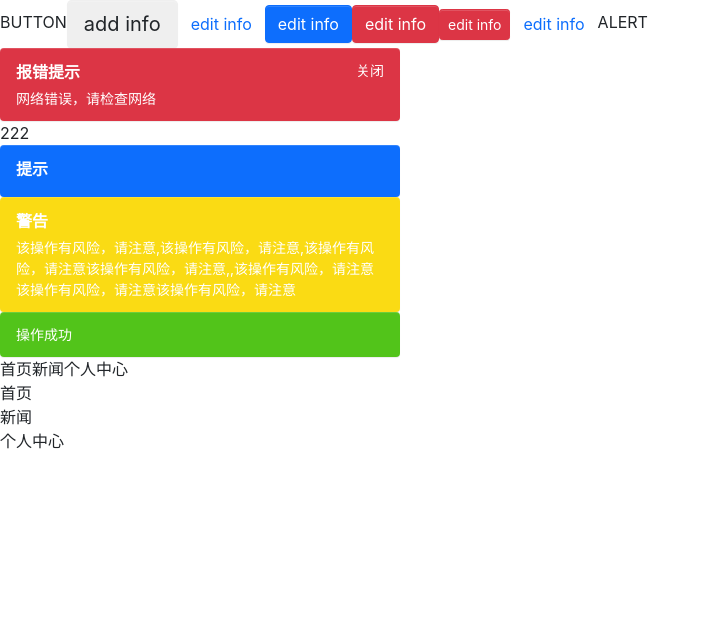
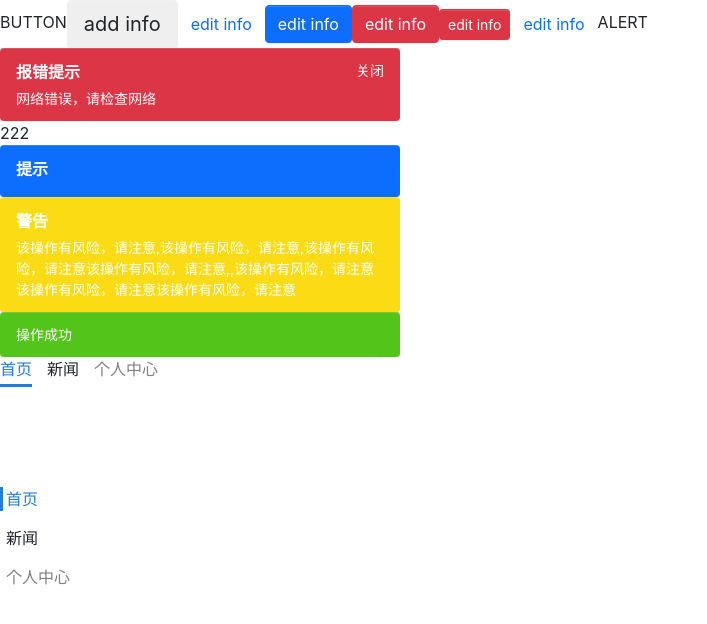
Before and after one commit to LilyLinxl/super-ui, a React (Create React App) app: page / in a window 1280 px wide. Shown: the top 624 px of the page, without its empty margins (0-707 px from the left). Built offline with nearby package versions, Linux system fonts and the light colour scheme.

Commit message:
improve:add style and item-children

```diff
--- a/src/App.tsx
+++ b/src/App.tsx
@@ -11,10 +11,21 @@ function App() {
     {
       label: "新闻",
       key: "news",
+      children: [
+        {
+          label: "党建新闻",
+          key: "party",
+        },
+        {
+          label: "园区新闻",
+          key: "yuanqu",
+        },
+      ],
     },
     {
       label: "个人中心",
       key: "center",
+      disabled: true,
     },
   ];
   return (
@@ -63,6 +74,7 @@ function App() {
         />
         <Alert alertType={AlertType.Success} content={"操作成功"} />
         <Menu items={items} mode={MenuMode.Horizontal} />
+        <div style={{ height: "100px" }}></div>
         <Menu items={items} mode={MenuMode.Vertical} />
       </header>
     </div>
--- a/src/components/Menu/MenuItem/_styles.scss
+++ b/src/components/Menu/MenuItem/_styles.scss
@@ -0,0 +1,12 @@
+.menu-item-disabled {
+  color: gray;
+  cursor: not-allowed;
+}
+.menu-item-children {
+  position: absolute;
+  border: 2px solid rgb(20, 71, 117);
+  padding: 10px;
+  .menu-sub-item-active {
+    background-color: rgb(141, 177, 216);
+  }
+}
--- a/src/components/Menu/MenuItem/menuItem.tsx
+++ b/src/components/Menu/MenuItem/menuItem.tsx
@@ -1,13 +1,53 @@
-import React from "react";
-
+import React, { useState } from "react";
+import classNames from "classnames";
+import "./_styles.scss";
 export interface MenuItemProps {
   label?: string;
   disabled?: boolean;
   key?: string;
+  children?: MenuItemProps[];
+  onClick?: Function;
 }
 const MenuItem: React.FC<MenuItemProps> = (props) => {
-  const { label, disabled, key } = props;
-  return <div>{label}</div>;
+  const { label, disabled, children } = props;
+  const [childrenVisible, setChildrenVisible] = useState(false);
+  const classnames = classNames("menu", {
+    "menu-item-disabled": disabled,
+  });
+  const [selectedItem, setSelectedItem] = useState("" as any);
+  const defaultClick = (item: MenuItemProps) => {
+    setSelectedItem(item.key);
+  };
+  return (
+    <>
+      <div
+        className={classnames}
+        onMouseEnter={() => setChildrenVisible(!childrenVisible)}
+        // onMouseLeave={() => setChildrenVisible(!childrenVisible)}
+      >
+        {label}
+      </div>
+      {childrenVisible && children?.length && (
+        <div className="menu-item-children">
+          {children?.map((v: MenuItemProps) => (
+            <div
+              key={v.key}
+              onClick={() => {
+                v.disabled || (v.onClick ? v.onClick(v) : defaultClick(v));
+              }}
+              className={
+                selectedItem === v.key
+                  ? `menu-sub-item menu-sub-item-active`
+                  : "menu-sub-item"
+              }
+            >
+              {v.label}
+            </div>
+          ))}
+        </div>
+      )}
+    </>
+  );
 };
 
 export default MenuItem;
--- a/src/components/Menu/_styles.scss
+++ b/src/components/Menu/_styles.scss
@@ -1,8 +1,30 @@
 .menu {
+  .menu-item {
+    cursor: pointer;
+  }
 }
 .menu-horizontal {
   display: flex;
+  .menu-item {
+    padding-bottom: 3px;
+    margin-right: 15px;
+    border-bottom: 3px solid transparent;
+  }
+  .menu-horizontal-item-active {
+    border-bottom: 3px solid rgb(33, 124, 221);
+    color: rgb(33, 124, 221);
+    transition: all 0.5s ease-in;
+  }
 }
-.active {
-  color: red;
+.menu-vertical {
+  .menu-item {
+    padding-left: 3px;
+    margin-bottom: 15px;
+    border-left: 3px solid transparent;
+  }
+  .menu-vertical-item-active {
+    border-left: 3px solid rgb(33, 124, 221);
+    color: rgb(33, 124, 221);
+    transition: all 0.5s ease-in;
+  }
 }
--- a/src/components/Menu/menu.tsx
+++ b/src/components/Menu/menu.tsx
@@ -1,4 +1,4 @@
-import React, { useState } from "react";
+import React, { Children, useState } from "react";
 import MenuItem, { MenuItemProps } from "./MenuItem/menuItem";
 import classNames from "classnames";
 import "./_styles.scss";
@@ -17,7 +17,9 @@ interface MenuProps {
 }
 const Menu: React.FC<MenuProps> = (props) => {
   const { className, mode, items, onClick, onSelect, selectedKey } = props;
-  const [selectedItem, setSelectedItem] = useState(selectedKey);
+  const [selectedItem, setSelectedItem] = useState(
+    selectedKey || items?.[0].key
+  );
   const defaultClick = (item: MenuItemProps) => {
     setSelectedItem(item.key);
   };
@@ -30,9 +32,13 @@ const Menu: React.FC<MenuProps> = (props) => {
         return (
           <div
             onClick={() => {
-              onClick ? onClick() : defaultClick(v);
+              v.disabled || (onClick ? onClick(v) : defaultClick(v));
             }}
-            className={selectedItem === v.key ? "active" : ""}
+            className={
+              selectedItem === v.key
+                ? `menu-item menu-${mode}-item-active`
+                : "menu-item"
+            }
             key={v.key}
           >
             <MenuItem {...v} />
```
